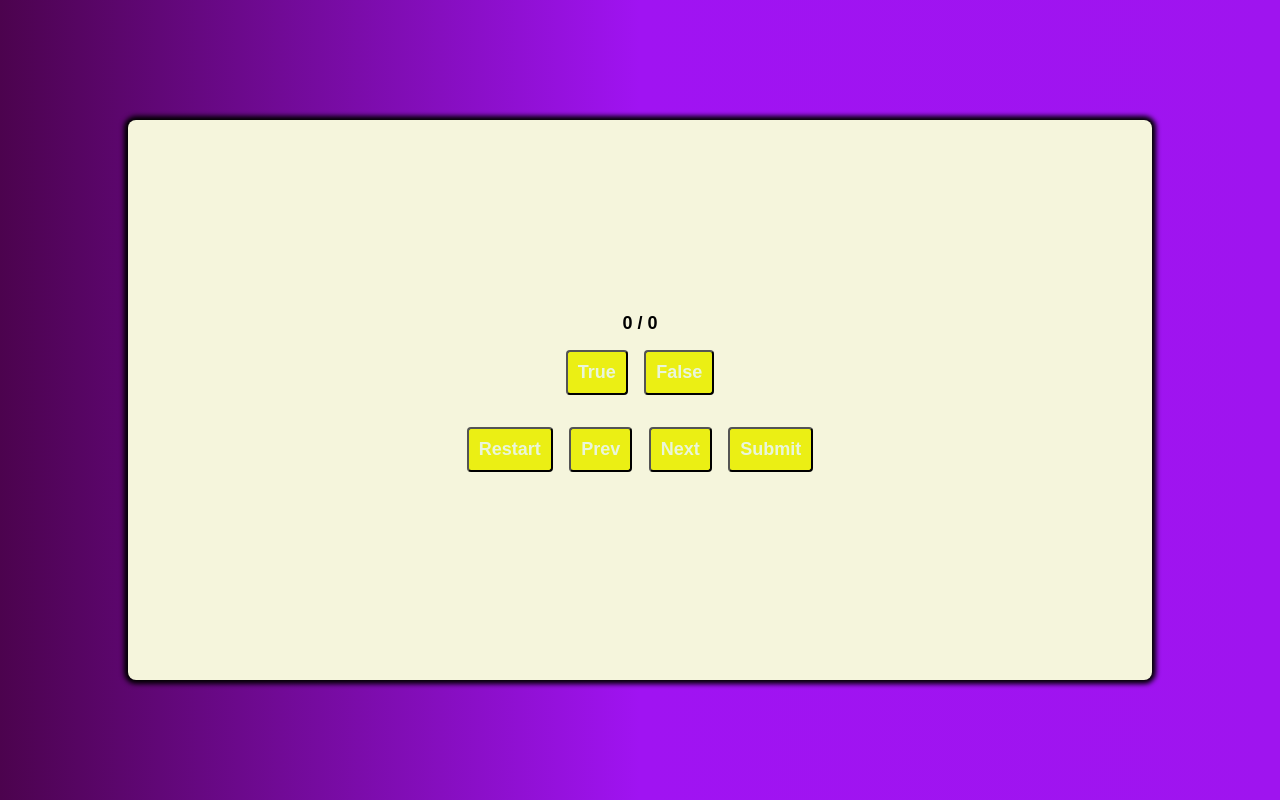
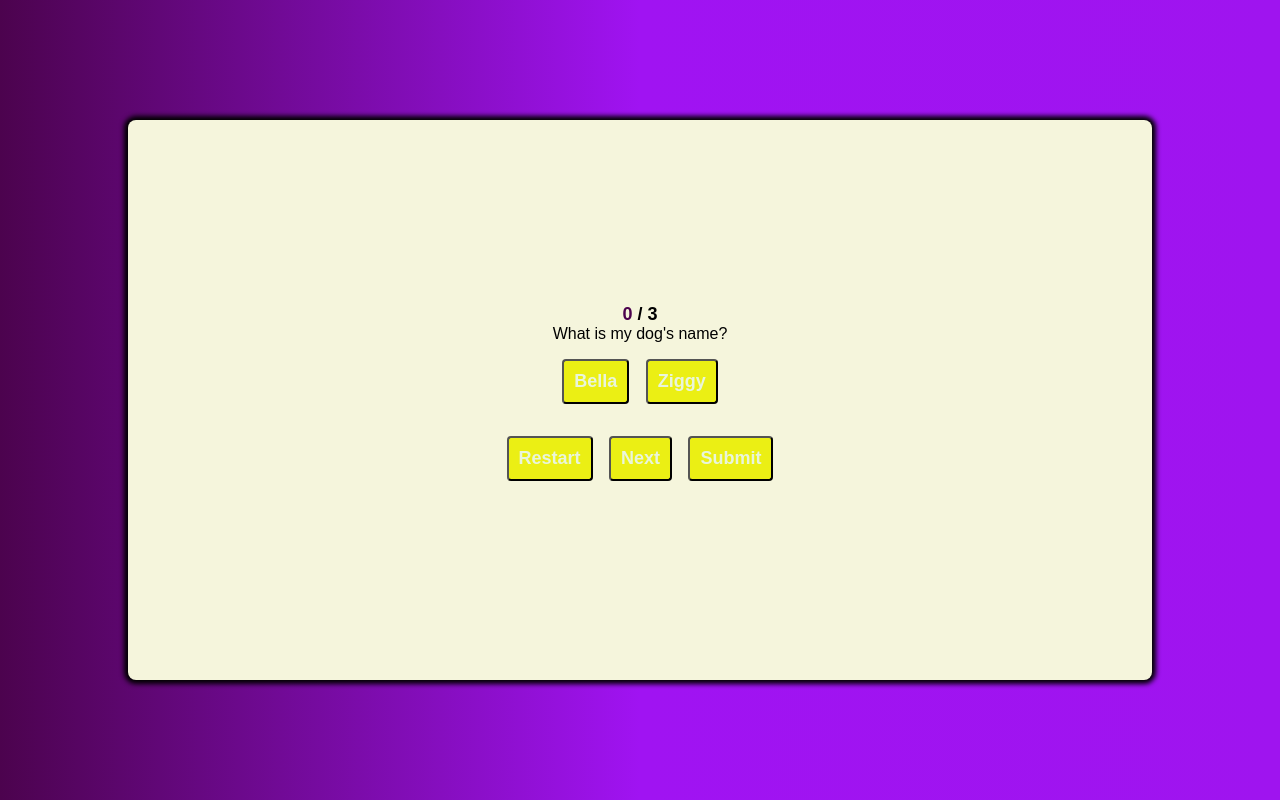
Before and after one commit to Simonhorrabin/quiz4life, a plain HTML site: page index.html in a window 1280 px wide. Drawn offline with Linux system fonts and the light colour scheme.

Commit message:
linked the js

```diff
--- a/index.html
+++ b/index.html
@@ -1,22 +1,21 @@
 <!DOCTYPE html>
 <html lang="en">
+
 <head>
     <meta charset="UTF-8">
     <meta http-equiv="X-UA-Compatible" content="IE=edge">
     <meta name="viewport" content="width=device-width, initial-scale=1.0">
     <title>JS Quiz Format 1</title>
-   <link rel="stylesheet" href="style.css">
+    <link rel="stylesheet" href="./style.css">
 </head>
-<body>
-   <script src="index.js"></script>
-</body>
-</html>
+
+
 <body>
     <div class="container">
         <div class="score">
-          <span id="your-score">0</span>
+            <span id="user-score">0</span>
             <span> / </span>
-          <span id="final-score">0</span>
+            <span id="total-score">0</span>
         </div>
         <div class="content" id="question-area">
             <div id="question-text"></div>
@@ -32,4 +31,7 @@
             <button class="btn btn-submit" id="submit">Submit</button>
         </div>
     </div>
+    <script src="./script.js"></script>
 </body>
+
+</html>
--- a/script.js
+++ b/script.js
@@ -14,21 +14,22 @@ const questionText = document.getElementById("question-text")
 let currentQuestion = 0;
 let score = 0;
 
-let questions = [    {        question: "What is my dog's name?",        answers: [            {option: "Bella", answer: true},            {option: "Ziggy", answer: false},        ]
+let questions = [{
+    question: "What is my dog's name?", answers: [{ option: "Bella", answer: true }, { option: "Ziggy", answer: false },]
 },
 {
     question: "My favorite crayon is the ___ one.",
     answers: [
-            {option: "Yellow", answer: false},
-            {option: "Purple", answer: true},
+        { option: "Yellow", answer: false },
+        { option: "Purple", answer: true },
     ]
 },
 {
     question: "The capital of North Carolina is ...",
     answers: [
-            {option: "Raleigh", answer: true},
-            {option: "Asheville", answer: false},
-            {option: "Charlotte", answer: false},
+        { option: "Raleigh", answer: true },
+        { option: "Asheville", answer: false },
+        { option: "Charlotte", answer: false },
     ]
 }
 ]
@@ -36,9 +37,9 @@ let questions = [    {        question: "What is my dog's name?",        answers
 // Add events buttons
 
 restartBtn.addEventListener("click", restart);
-prevBtn.addEventListener("click", prev);
-nextBtn.addEventListener("click",next);
-submitBtn.addEventListener("click",submit);
+// prevBtn.addEventListener("click", prev);
+nextBtn.addEventListener("click", next);
+// submitBtn.addEventListener("click", submit);
 
 // Start the quiz
 function beginQuiz() {
@@ -47,26 +48,26 @@ function beginQuiz() {
     questionText.innerHTML = questions[currentQuestion].question;
     trueBtn.innerHTML = questions[currentQuestion].answers[0].option;
     trueBtn.onclick = () => {
-        if(questions[currentQuestion].answers[0].answer) {
-            if(score < 3) {
+        if (questions[currentQuestion].answers[0].answer) {
+            if (score < 3) {
                 score++;
             }
         }
         userScore.innerHTML = score;
-        if(currentQuestion < 2) {
+        if (currentQuestion < 2) {
             next();
         }
     }
 
     falseBtn.innerHTML = questions[currentQuestion].answers[1].option;
     falseBtn.onclick = () => {
-        if(questions[currentQuestion].answers[1].answer) {
-            if(score < 3) {
+        if (questions[currentQuestion].answers[1].answer) {
+            if (score < 3) {
                 score++;
             }
         }
         userScore.innerHTML = score;
-        if(currentQuestion < 2) {
+        if (currentQuestion < 2) {
             next();
         }
     };
@@ -94,25 +95,26 @@ function beginQuiz() {
 
 function next() {
     currentQuestion++;
-    if(currentQuestion >= 2) {
+    if (currentQuestion >= 2) {
         nextBtn.classList.add("hide");
         prevBtn.classList.remove("hide");
     }
     questionText.innerHTML = questions[currentQuestion].question;
     trueBtn.innerHTML = questions[currentQuestion].answers[0].option;
     trueBtn.onclick = () => {
-        if(questions[currentQuestion].answers[0].answer) {
-            if(score < 3) {
+        if (questions[currentQuestion].answers[0].answer) {
+            if (score < 3) {
                 score++;
             }
         }
         userScore.innerHTML = score;
-        if(currentQuestion < 2) {
+        if (currentQuestion < 2) {
             next();
         }
     }
 
     falseBtn.innerHTML = questions[currentQuestion].answers[1].option;
     falseBtn.onclick = () => {
-        if(questions[currentQuestion].answers[1].answer);
+        if (questions[currentQuestion].answers[1].answer);
     }
+}
```
Lines whose indentation alone changed are shown as unchanged.
